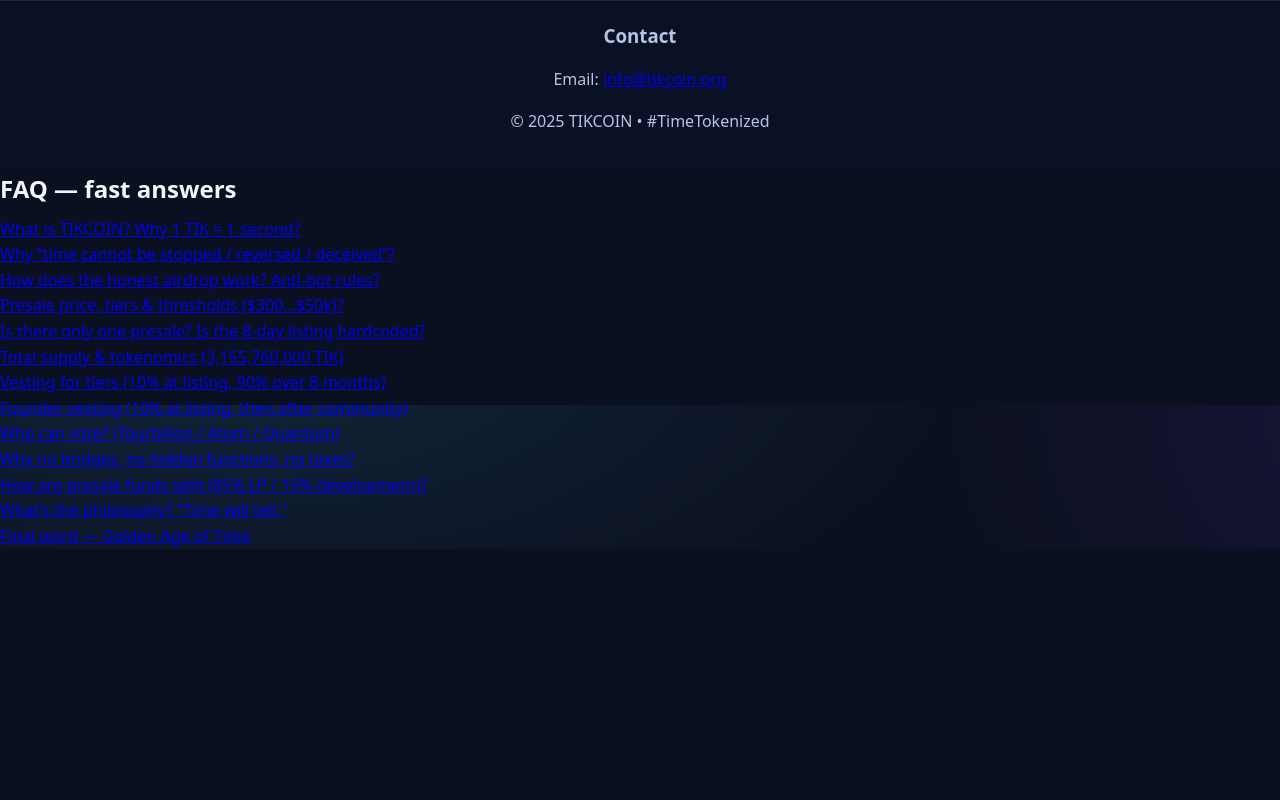
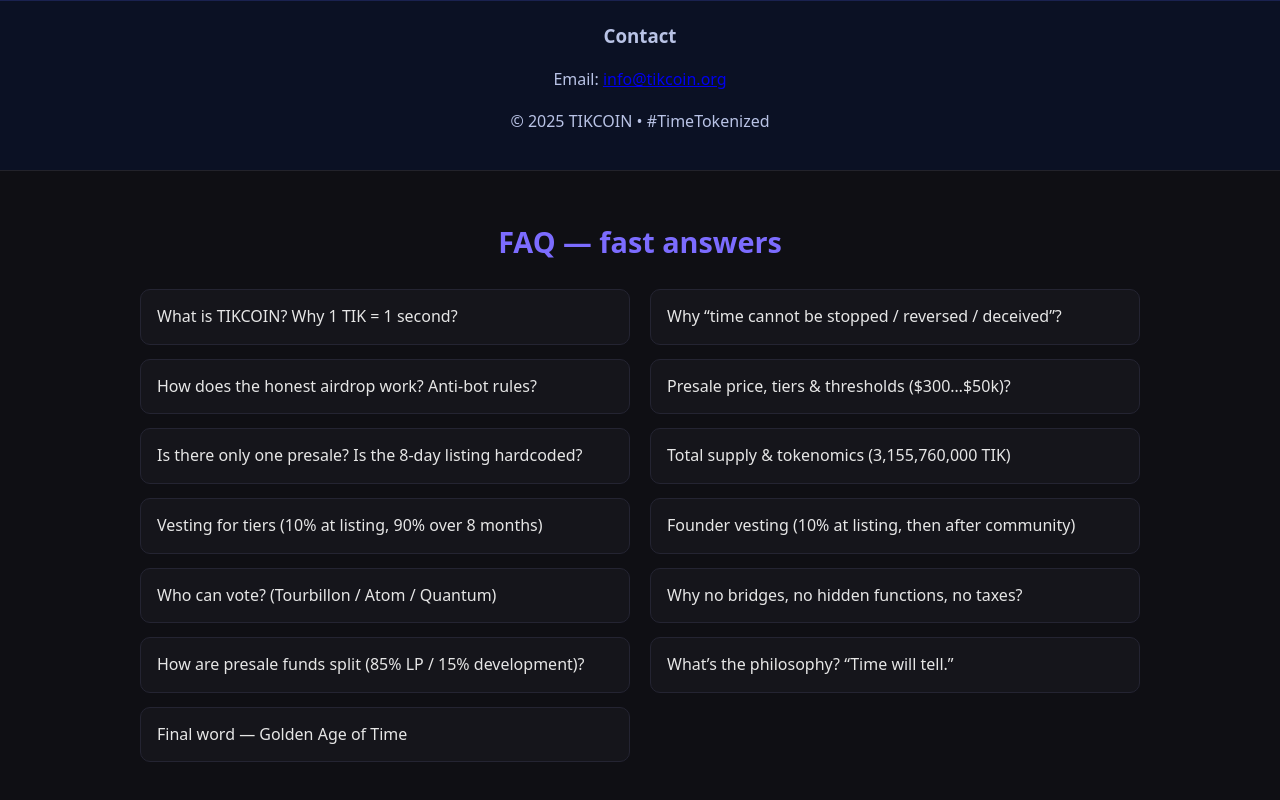
Before and after one commit to kofex21/tikcoin.org, a plain HTML site: page index.html in a window 1280 px wide. Shown: the part 1195-1995 px from the top of the page. Before the commit the page ends 1744 px from the top, so only its background shows below. Drawn offline with Linux system fonts and the light colour scheme.

Commit message:
Update styles.css

```diff
--- a/styles.css
+++ b/styles.css
@@ -200,3 +200,35 @@ h1,h2,h3{margin:0 0 8px;font-weight:800}
   height: auto;
   display: block;
 }
+/* FAQ block */
+.faq {
+  background: #0f0f14;
+  border-top: 1px solid #23232b;
+  padding: 48px 20px;
+}
+.faq__title {
+  color: #7c6cff;
+  font-size: 1.8rem;
+  margin: 0 0 24px 0;
+  text-align: center;
+}
+.faq__grid {
+  display: grid;
+  grid-template-columns: repeat(2, minmax(280px, 1fr));
+  gap: 14px 20px;
+  max-width: 1000px;
+  margin: 0 auto;
+}
+.faq__item a {
+  display: block;
+  text-decoration: none;
+  color: #e6e6e6;
+  background: #15151b;
+  border: 1px solid #242432;
+  padding: 14px 16px;
+  border-radius: 10px;
+}
+.faq__item a:hover { border-color: #7c6cff; }
+@media (max-width: 720px){
+  .faq__grid { grid-template-columns: 1fr; }
+}
```
